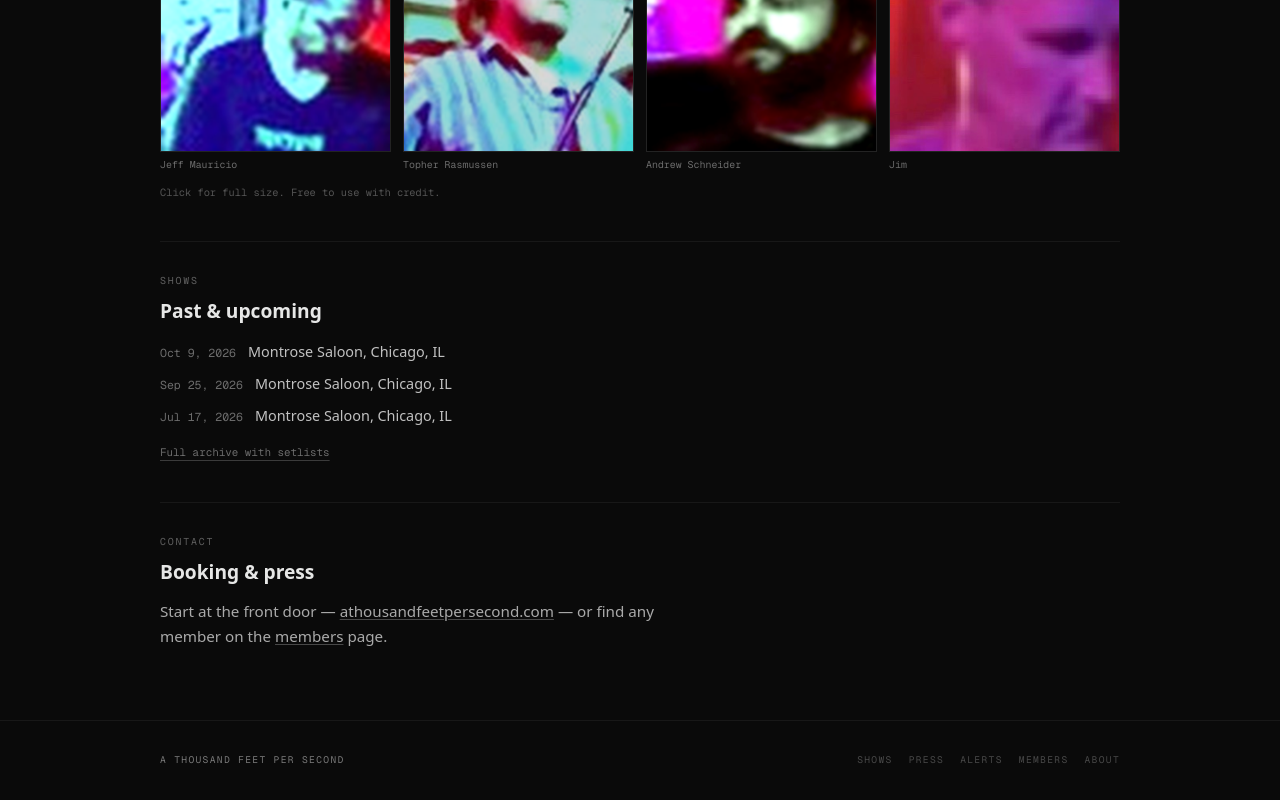
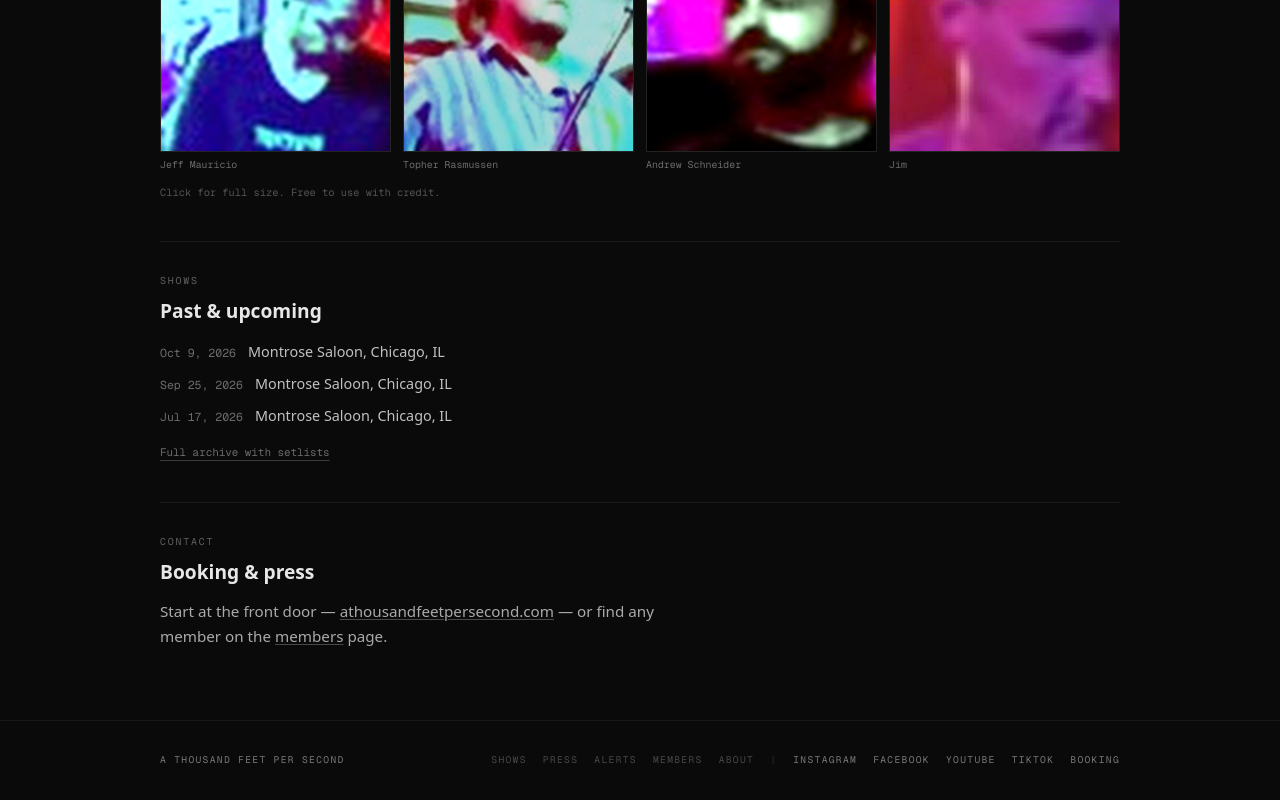
Before and after one commit to topher416/fmnogg.in, a Next.js app: page /press in a window 1280 px wide. Shown: the part 1636-2436 px from the top of the page. Built offline with nearby package versions, Linux system fonts and the light colour scheme; a web font is replaced by a local one.

Commit message:
Add band social links to site footer (Instagram, Facebook, YouTube, TikTok, booking email)

```diff
--- a/src/components/site/SiteFooter.tsx
+++ b/src/components/site/SiteFooter.tsx
@@ -1,5 +1,13 @@
 import Link from "next/link";
 import { BAND } from "@/lib/site";
+
+const SOCIALS = [
+  { label: "instagram", href: "https://www.instagram.com/athousandfeetpersecond" },
+  { label: "facebook", href: "https://www.facebook.com/people/a-thousand-feet-per-second/61595030072742/" },
+  { label: "youtube", href: "https://www.youtube.com/@athousandfeetpersecond" },
+  { label: "tiktok", href: "https://www.tiktok.com/@athousandfeetpersecond" },
+  { label: "booking", href: "mailto:booking@athousandfeetpersecond.com" },
+];
 
 export default function SiteFooter() {
   return (
@@ -37,6 +45,21 @@ export default function SiteFooter() {
           >
             about
           </Link>
+          <span className="text-white/15" aria-hidden>
+            |
+          </span>
+          {SOCIALS.map((s) => (
+            <a
+              key={s.label}
+              href={s.href}
+              {...(s.href.startsWith("http")
+                ? { target: "_blank", rel: "noreferrer" }
+                : {})}
+              className="text-white/45 hover:text-white/80 transition-colors"
+            >
+              {s.label}
+            </a>
+          ))}
         </div>
       </div>
     </footer>
```
